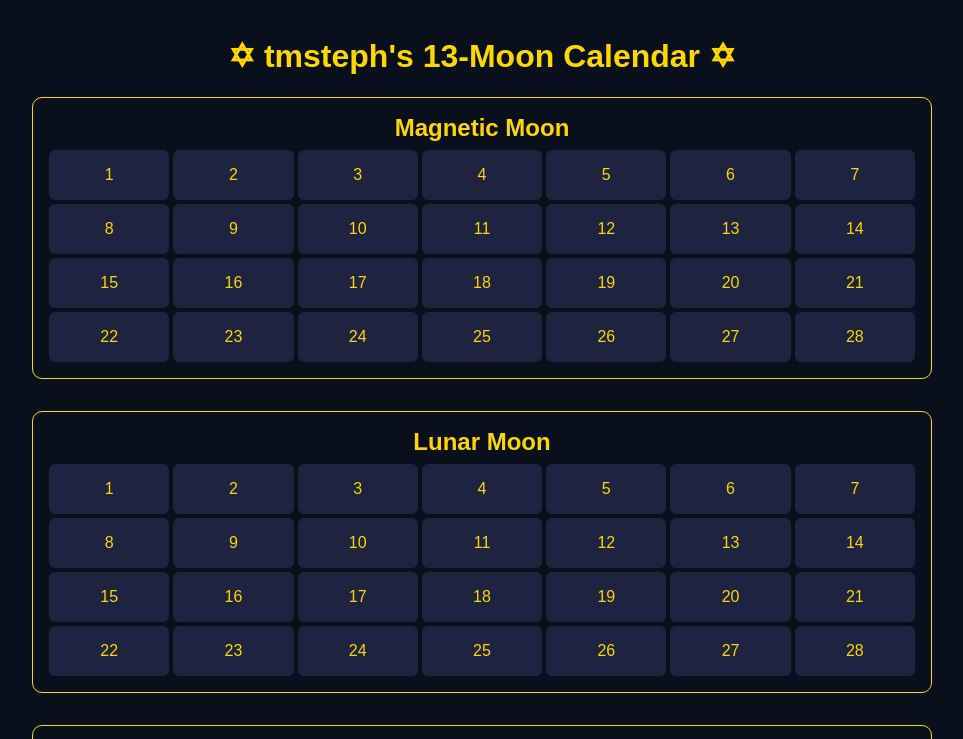
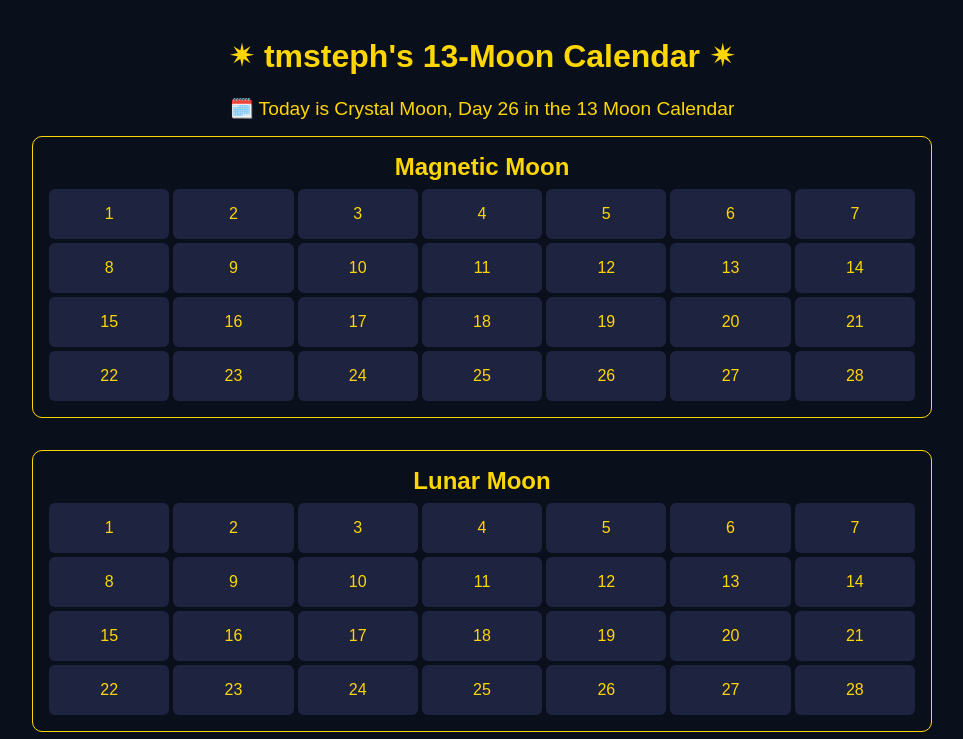
Before and after one commit to tmsteph/dreamspell-calendar, a plain HTML site: page index.html in a window 1280 px wide. Shown: the top 739 px of the page, without its empty margins (158-1121 px from the left). Drawn offline with Linux system fonts and the light colour scheme.

Commit message:
Update index.html to show todays date

```diff
--- a/index.html
+++ b/index.html
@@ -71,7 +71,8 @@
   </style>
 </head>
 <body>
-  <h1>✡ tmsteph's 13-Moon Calendar ✡</h1>
+  <h1>✴ tmsteph's 13-Moon Calendar ✴</h1>
+  <div id="todayDisplay" style="text-align:center; font-size: 1.2rem; margin-bottom: 1rem;"></div>
   <div class="calendar" id="calendar"></div>
   <div class="legend">
     <span><span class="dot period"></span>Period</span>
@@ -80,15 +81,24 @@
 
   <script>
     const months = [
-      "Magnetic", "Lunar", "Electric", "Self-Existing", "Overtone", "Rhythmic", "Resonant", "Galactic", "Solar", "Planetary", "Spectral", "Crystal", "Cosmic"
+      "Magnetic", "Lunar", "Electric", "Self-Existing", "Overtone", "Rhythmic",
+      "Resonant", "Galactic", "Solar", "Planetary", "Spectral", "Crystal", "Cosmic"
     ];
 
     const startDate = new Date(new Date().getFullYear(), 6, 26); // July 26
     const today = new Date();
-    const daysInMonth = 28;
+    if (today < startDate) startDate.setFullYear(startDate.getFullYear() - 1);
+
+    const diffDays = Math.floor((today - startDate) / (1000 * 60 * 60 * 24));
+    const moonIndex = Math.floor(diffDays / 28);
+    const dayInMoon = (diffDays % 28) + 1;
 
     const calendar = document.getElementById("calendar");
     const stored = JSON.parse(localStorage.getItem("periodDays") || "{}");
+
+    // Show current lunar date
+    const todayDisplay = document.getElementById("todayDisplay");
+    todayDisplay.textContent = `🗓️ Today is ${months[moonIndex]} Moon, Day ${dayInMoon} in the 13 Moon Calendar`;
 
     months.forEach((name, mIdx) => {
       const month = document.createElement("div");
@@ -99,7 +109,7 @@
 
       const grid = document.createElement("div");
       grid.className = "grid";
-      for (let d = 1; d <= daysInMonth; d++) {
+      for (let d = 1; d <= 28; d++) {
         const day = document.createElement("div");
         day.className = "day";
         day.textContent = d;
```
